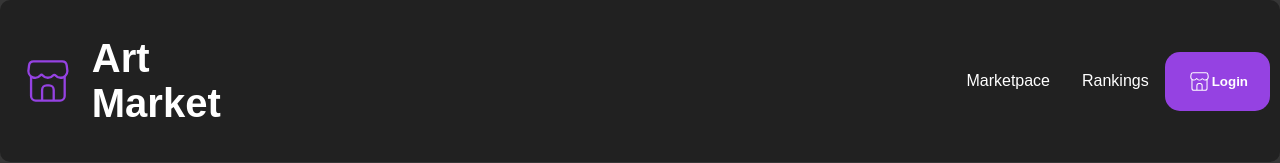
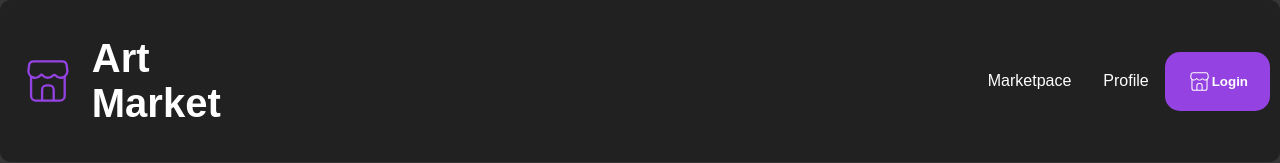
Before and after one commit to Anirudh-018/Marketplace-project, a React (Create React App) app in the folder art-marketplace/: page /art in a window 1280 px wide. Shown: the top 163 px of the page. Built offline with nearby package versions, Linux system fonts and the light colour scheme.

Commit message:
styling and changes

```diff
--- a/art-marketplace/src/Nav.js
+++ b/art-marketplace/src/Nav.js
@@ -12,7 +12,9 @@ function Nav() {
         <Link to="/art">
           <div className="item">Marketpace</div>
         </Link>
-        <div className="item">Rankings</div>
+        <Link to="/profile">
+          <div className="item">Profile</div>
+        </Link>
         <Link to="/login">
           <div className="signup">
             <button>
--- a/art-marketplace/src/Profile.js
+++ b/art-marketplace/src/Profile.js
@@ -3,6 +3,8 @@ import Footer from "./Footer";
 import Nav from "./Nav";
 import classes from "./css/profile.module.css";
 import art from "./images/home-art.jpeg";
+import art1 from "./images/art1.jpeg";
+import art7 from "./images/art7.jpg";
 import { Link } from "react-router-dom";
 function Profile() {
   return (
@@ -10,9 +12,9 @@ function Profile() {
       <Nav />
       <div className={classes.container}>
         <div className={classes.overlay}>
-          <img src={art} alt="profile" className={classes.back}></img>
+          <img src={art7} alt="profile" className={classes.back}></img>
         </div>
-        <img src={art} alt="image1" className={classes.small}></img>
+        <img src={art1} alt="image1" className={classes.small}></img>
       </div>
       <div className={classes.content}>
         <div className={classes.left}>
--- a/art-marketplace/src/css/App.css
+++ b/art-marketplace/src/css/App.css
@@ -17,6 +17,13 @@
   font-size: large;
   font-weight: bold;
   color: white;
+}
+.submit:hover{
+  background-color: transparent;
+  border-radius: 20px;
+  border:2px solid blueviolet;
+  color: white;
+  height:43px
 }
 .icon {
   padding: 10px;
--- a/art-marketplace/src/css/art.module.css
+++ b/art-marketplace/src/css/art.module.css
@@ -2,9 +2,9 @@
   width: 95%;
   background-color: transparent;
   border: 0px;
+  color: white;
 }
 .searchbar:focus {
-  border: 2px solid white;
   outline: none;
 }
 .search {
@@ -17,6 +17,7 @@
   margin-bottom: 16px;
   height: 5vh;
   margin:16px;
+  color:white;
 }
 .card {
   box-shadow: 0 4px 8px 0 rgba(0, 0, 0, 0.5);
```
